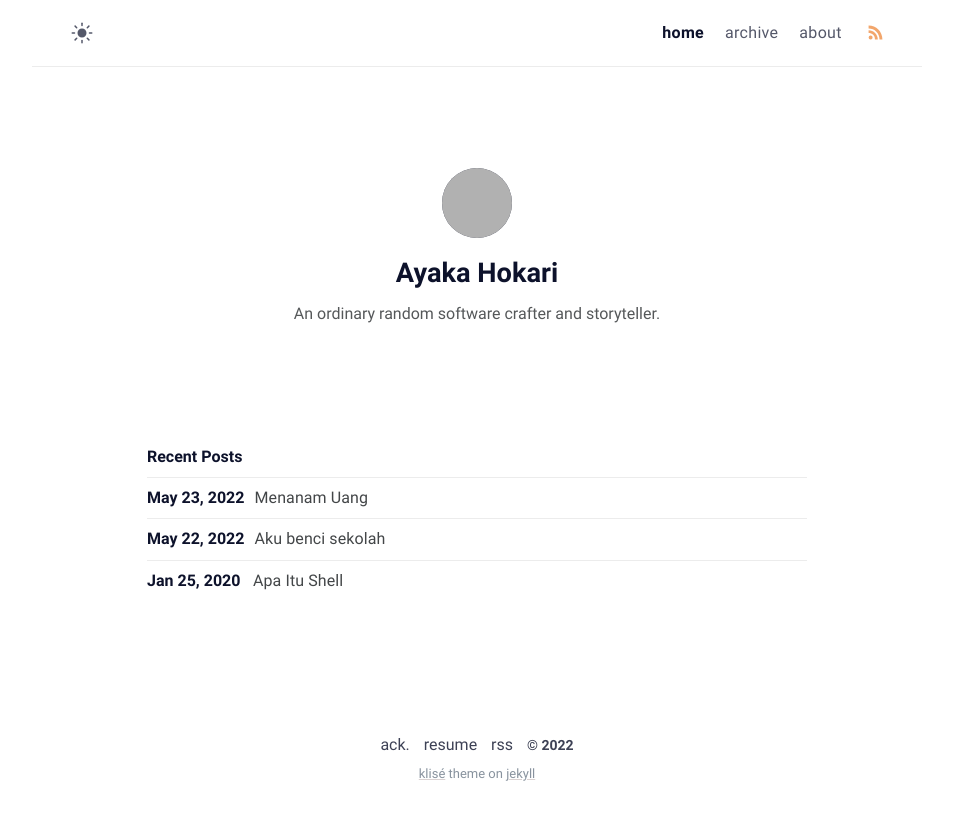
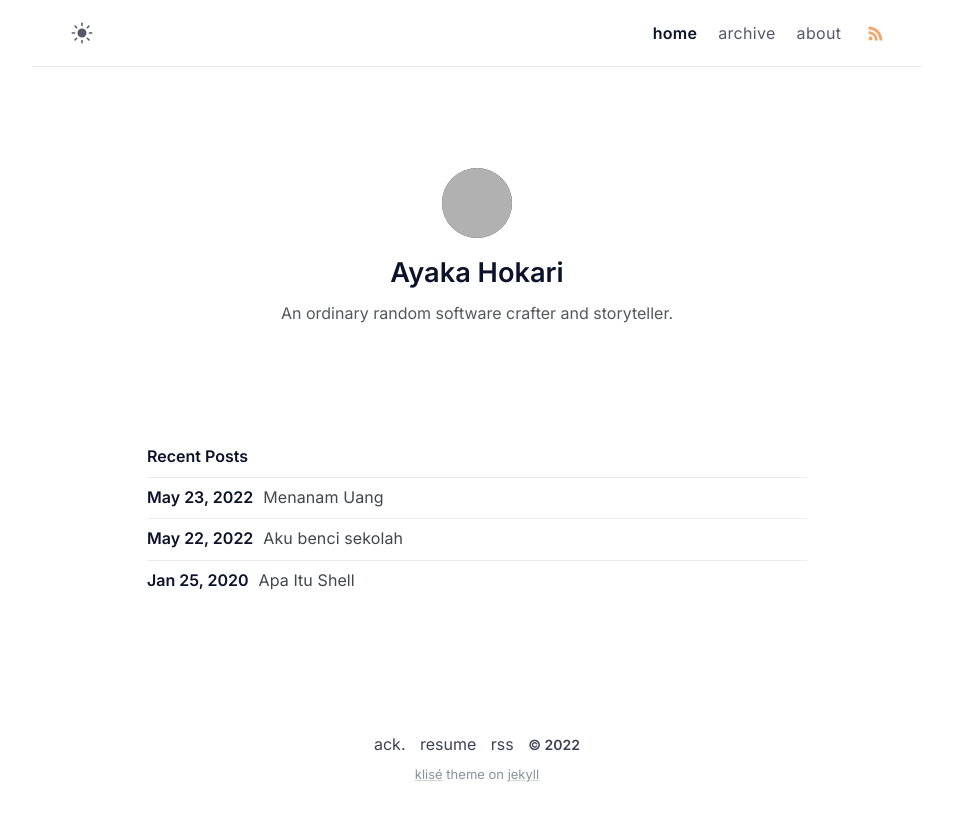
Before and after one commit to frederett/frederett.github.io, a Jekyll site: the page built from index.md, in a window 1280 px wide. Shown: the top 821 px of the page, without its empty margins (163-1116 px from the left). Built offline with Jekyll 4.4.1, drawn with Linux system fonts in a browser that asks for light colours; grey boxes are pictures that could not be loaded.

Commit message:
style: change typeface to inter from roboto

```diff
--- a/_sass/main.scss
+++ b/_sass/main.scss
@@ -1,6 +1,9 @@
+@charset "utf-8";
+@import url("https://fonts.googleapis.com/css2?family=Inter:wght@400;600&display=swap");
+
 // Fonts preferences
-$sans-family: Roboto, sans-serif;
-$mono-family: Consolas, monospace;
+$sans-family: Inter,Roboto, sans-serif;
+$mono-family: "Cascadia Code", Consolas, "Ubuntu Mono", monospace;
 $base-font-size: 16px;
 $medium-font-size: $base-font-size * 0.938;
 $small-font-size: $base-font-size * 0.875;
```
